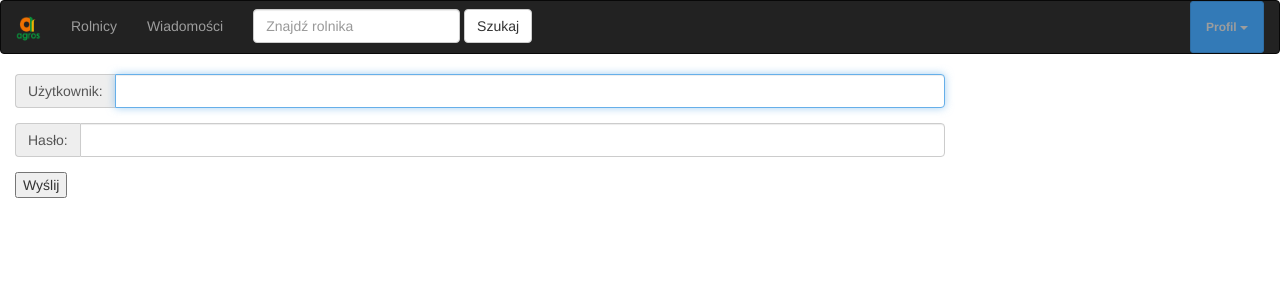
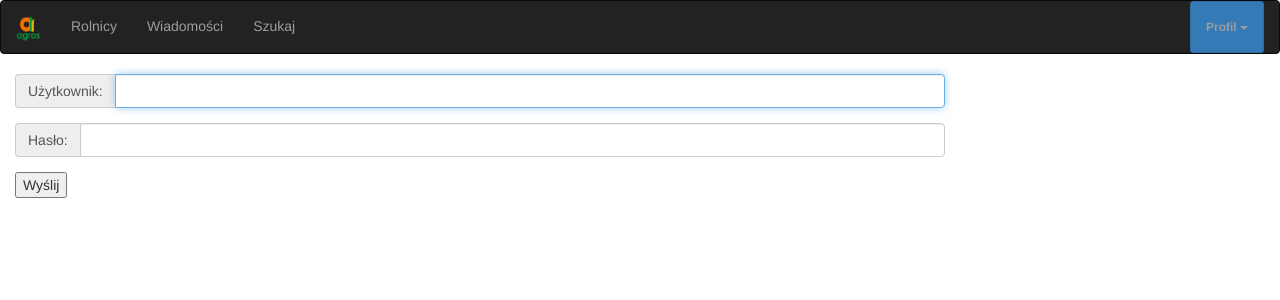
Before and after one commit to pan-mroku/plodyrolne, a Django app: page /login/ in a window 1280 px wide. Shown: the top 300 px of the page. Run offline with Django 3.2, Linux system fonts and the light colour scheme; some libraries are stand-ins or nearby versions.

Commit message:
dodany szukaj w menu jako button

```diff
--- a/plodyrolne/settings.py
+++ b/plodyrolne/settings.py
@@ -46,11 +46,11 @@ INSTALLED_APPS = (
 		'rolnicy',
 		'klasyfikacje',
 		'wiadomosci',
+		'szukajka',
 		'django_markdown',
 		'widget_tweaks',
 		'location_field',
 		'pagedown',
-    'szukajka',
 )
 
 ACCOUNT_ACTIVATION_DAYS = 7
--- a/plodyrolne/templates/menu.html
+++ b/plodyrolne/templates/menu.html
@@ -30,15 +30,15 @@
         {% endif %}
           <a href="{% url 'wiadomosci-start' %}">Wiadomości</a>
         </li>
+        {% if current_site == 'szukaj-index' %}
+          <li class="active">
+        {% else %}
+          <li>
+        {% endif %}
+          <a href="{% url 'szukaj-index' %}">Szukaj</a>
+        </li>
       </ul>
-      <ul class="nav navbar-nav">
-        <form class="navbar-form navbar-left" role="search">
-          <div class="form-group">
-            <input type="text" class="form-control" placeholder="Znajdź rolnika"/>
-          </div>
-          <button type="submit" class="btn btn-default">Szukaj</button>
-        </form>
-      </ul>
+
       <ul class="nav navbar-nav navbar-right">
         <li class="dropdown">
           <a href="#" class="btn btn-primary btn-xs dropdown-toggle" data-toggle="dropdown" role="button" aria-expanded="false">
--- a/szukajka/views.py
+++ b/szukajka/views.py
@@ -30,6 +30,7 @@ def index(request):
         context={
             'szukaj_form': szukaj_form,
             'produkty_form': produkty_form,
+            'current_site':'szukaj-index'
             }
     if request.method == 'POST':
         szukaj_form = SzukajForm(request.POST)
@@ -37,6 +38,7 @@ def index(request):
         context={
             'szukaj_form': szukaj_form,
             'produkty_form': produkty_form,
+            'current_site':'szukaj-index'
             }
         if szukaj_form.is_valid() and produkty_form.is_valid():
             produkty = produkty_form.cleaned_data['produkty']
@@ -58,4 +60,5 @@ def index(request):
                 context['not_found'] = "Nie znaleziono rolników spełniajacych powyższe wymogi."
             else:
                 context['rolnicy'] = znalezieni
+            context['current_site']='szukaj-index'
     return render(request, 'szukajka_index.html', context)
```
